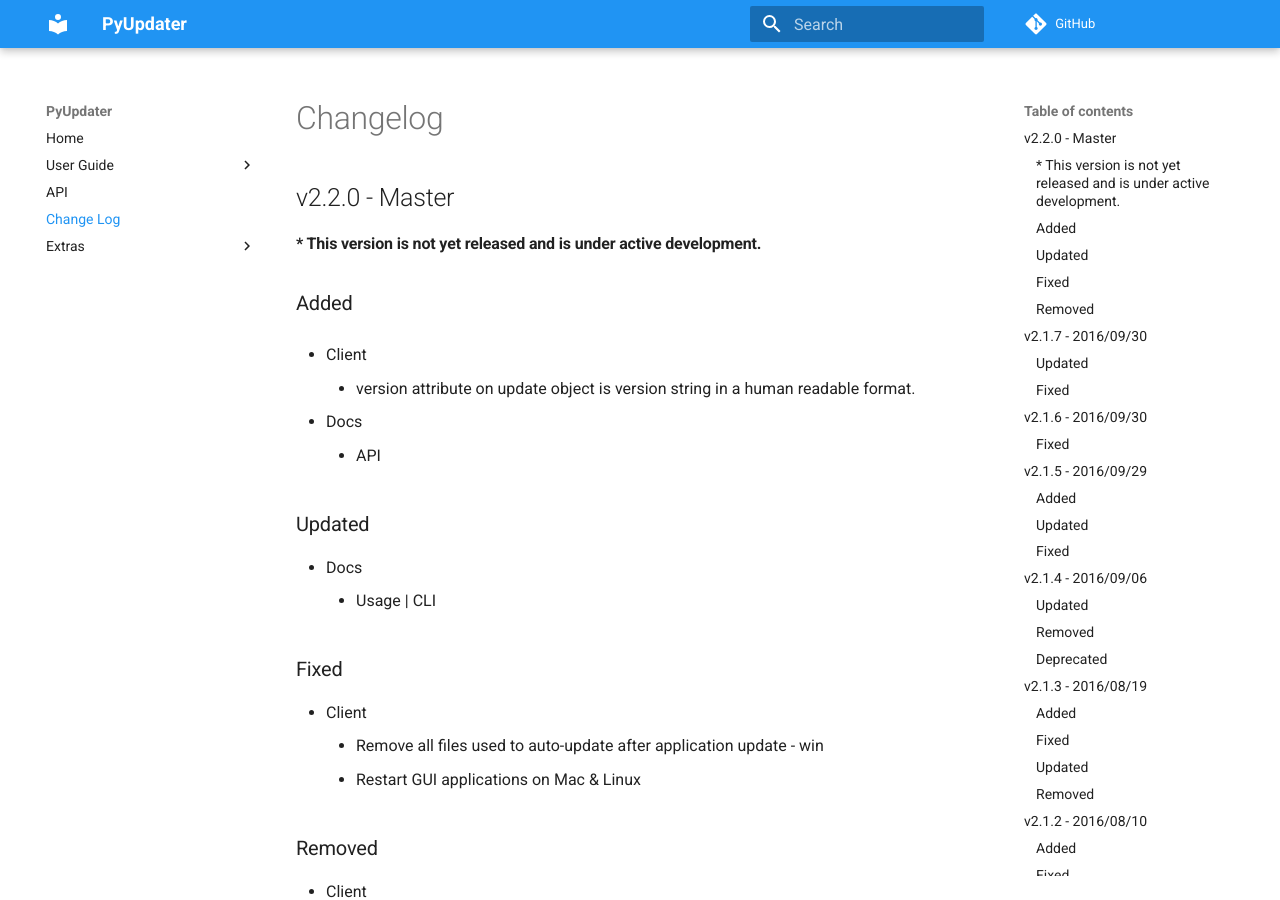
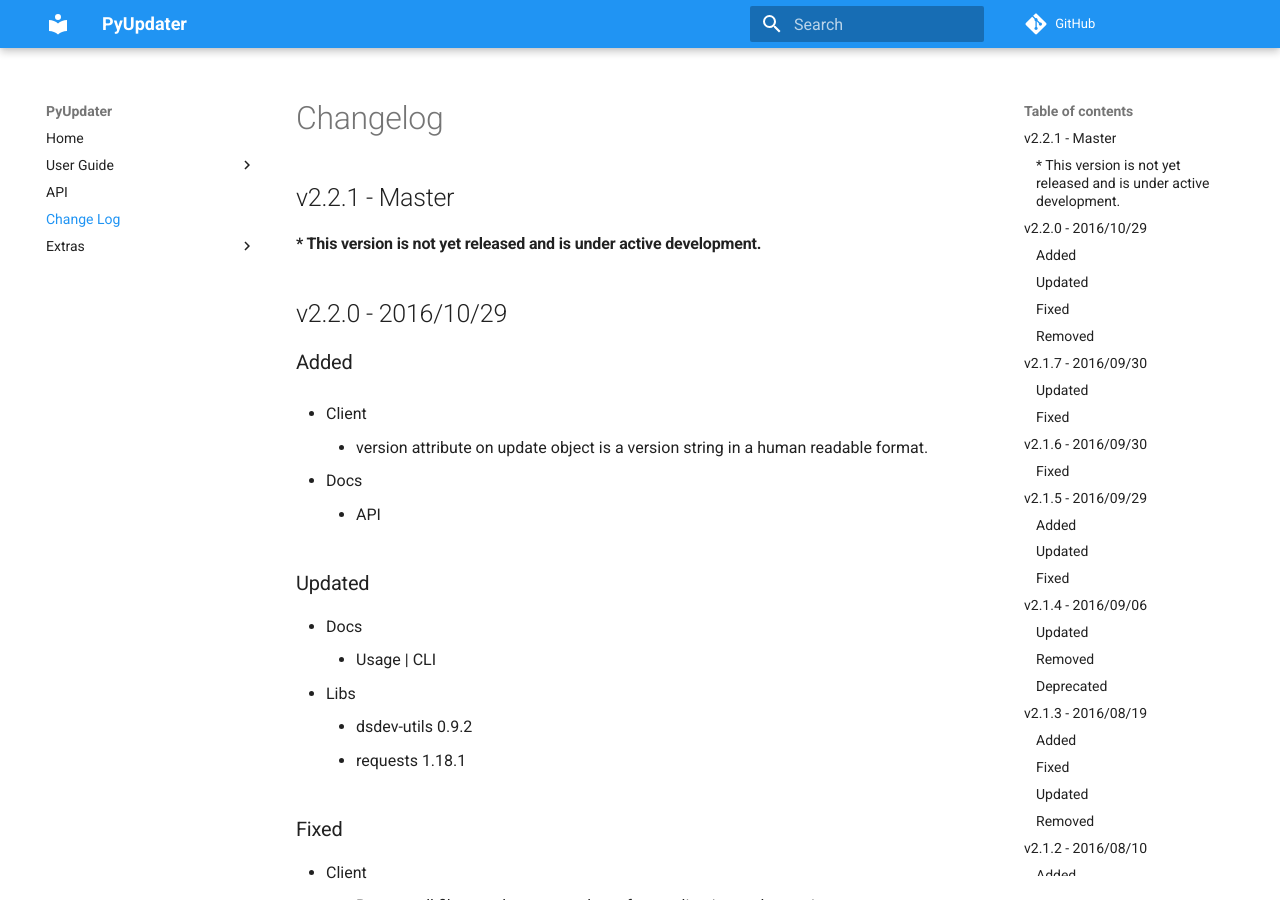
Before and after one commit to Digital-Sapphire/PyUpdater, an MkDocs documentation site: the page built from docs/changelog.md, in a window 1280 px wide and 900 px high. Built offline with MkDocs 1.6.1 and Material for MkDocs 9.7.7, drawn with Linux system fonts in a browser that asks for light colours; comment, search, counter and statistics services are not loaded; old or Windows-style settings are respelled for this version of MkDocs.

Commit message:
Ready to release

```diff
--- a/docs/changelog.md
+++ b/docs/changelog.md
@@ -1,12 +1,15 @@
 # Changelog
 
-## v2.2.0 - Master
+## v2.2.1 - Master
 ####* This version is not yet released and is under active development.
+
+
+## v2.2.0 - 2016/10/29
 
 ###Added
 
   - Client
-    - version attribute on update object is version string in a human readable format.
+    - version attribute on update object is a version string in a human readable format.
 
   - Docs
     - API
@@ -15,6 +18,9 @@
 
   - Docs
     - Usage | CLI
+  - Libs
+    - dsdev-utils 0.9.2
+    - requests 1.18.1
 
 ###Fixed
 
```
Also changed, not shown: 1 other file.
